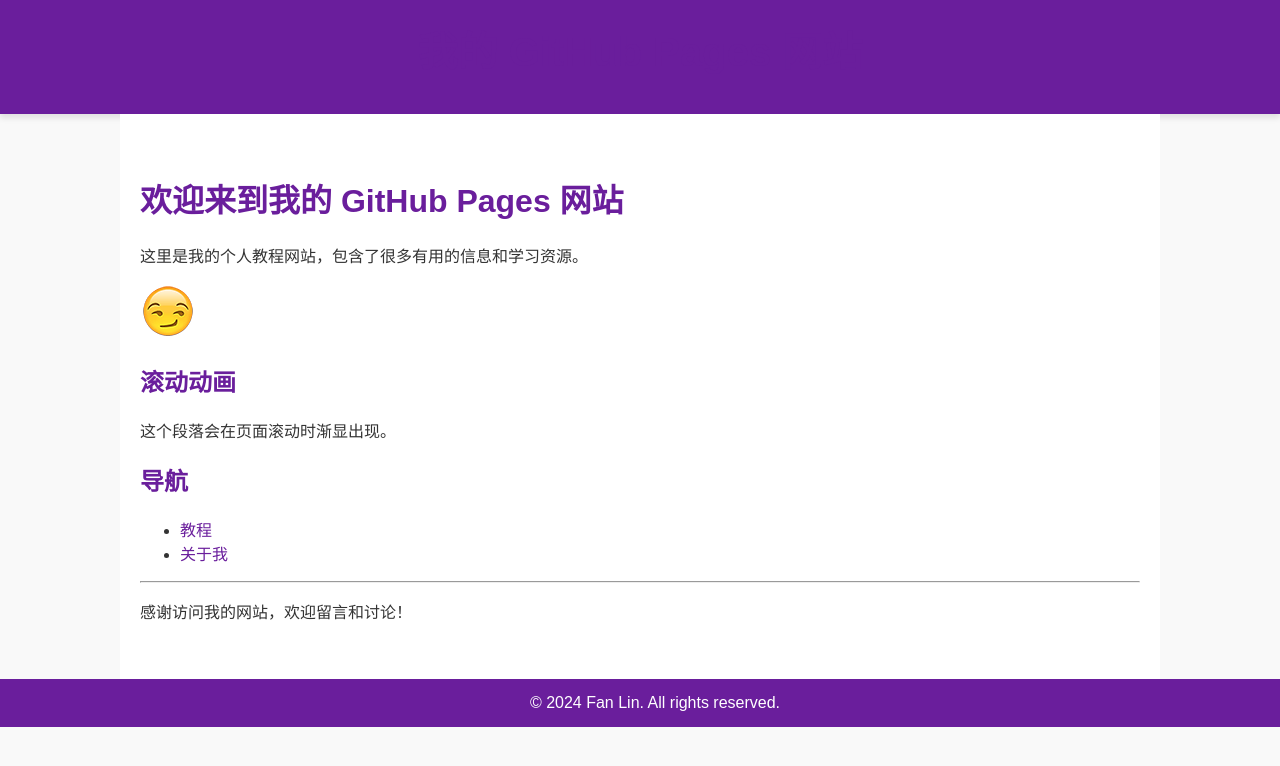
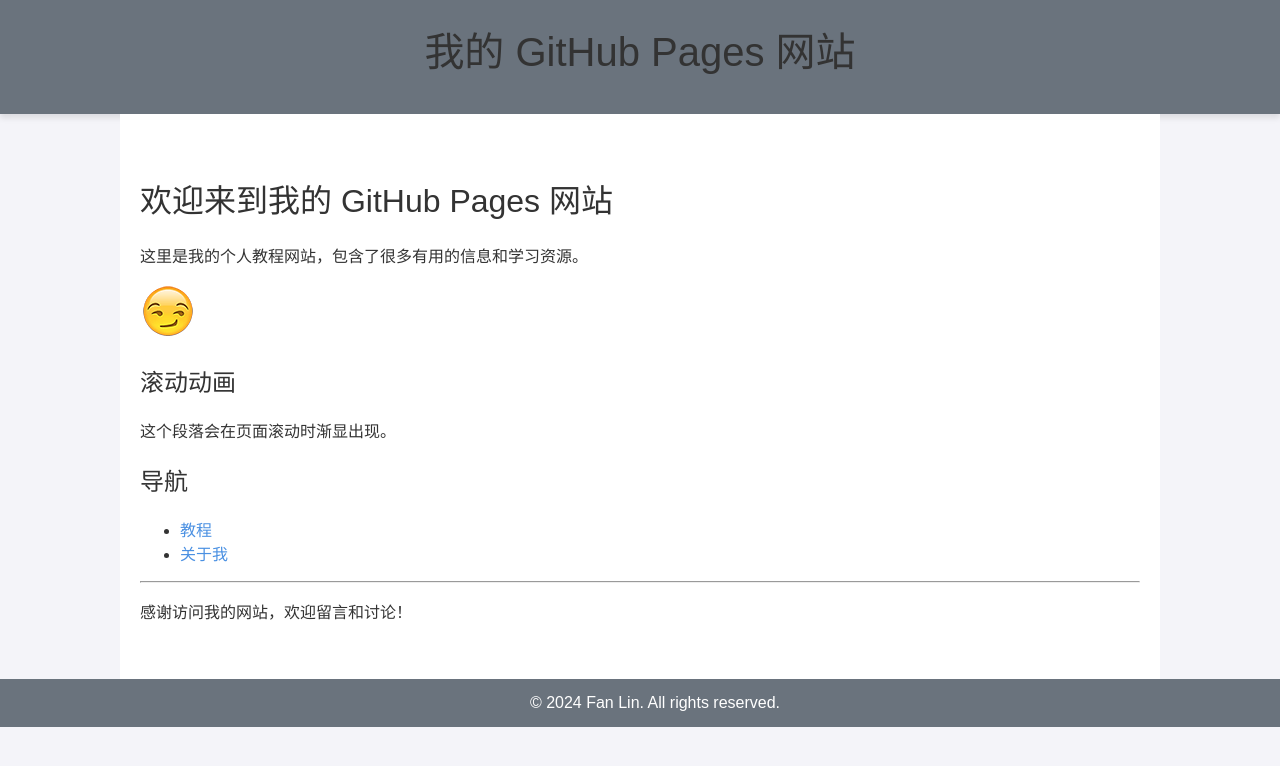
Before and after one commit to Fan-Lin/Fan-Lin.github.io, a Jekyll site: the page built from index.md, in a window 1280 px wide. Shown: the top 766 px of the page. Built offline with Jekyll 4.4.1, drawn with Linux system fonts in a browser that asks for light colours.

Commit message:
add basic fig11

```diff
--- a/assets/css/style.css
+++ b/assets/css/style.css
@@ -1,30 +1,30 @@
 /* 基本字体和背景设置 */
 body {
   font-family: 'Arial', sans-serif;
-  background-color: #f9f9f9; /* 背景颜色为浅灰白色，增加可读性 */
-  color: #333333; /* 设置深灰色文字，确保高对比度，清晰易读 */
+  background-color: #f4f4f9; /* 浅灰色背景，避免太亮，增加舒适感 */
+  color: #333333; /* 深灰色文字，清晰且舒适 */
   margin: 0;
   padding: 0;
 }
 
 /* 设置链接的样式 */
 a {
-  color: #6A1E9C; /* 紫色链接，保持一致性 */
+  color: #4A90E2; /* 柔和的蓝色链接 */
   text-decoration: none;
 }
 
 a:hover {
   text-decoration: underline;
-  color: #9B30FF; /* 鼠标悬停时，链接颜色更浅紫 */
+  color: #1A73E8; /* 鼠标悬停时，变为较亮的蓝色 */
 }
 
 /* 页头样式 */
 header {
-  background-color: #6A1E9C; /* 紫色背景 */
+  background-color: #6A737D; /* 低调的深灰蓝色背景 */
   color: white; /* 白色文字 */
   padding: 20px;
   text-align: center;
-  box-shadow: 0 4px 6px rgba(0, 0, 0, 0.1); /* 添加阴影效果 */
+  box-shadow: 0 4px 6px rgba(0, 0, 0, 0.1); /* 加入柔和的阴影 */
 }
 
 header h1 {
@@ -34,7 +34,8 @@ header h1 {
 
 /* 页面内容 */
 h1, h2, h3 {
-  color: #6A1E9C; /* 使用紫色标题 */
+  color: #333333; /* 深灰色标题 */
+  font-weight: normal;
 }
 
 /* 主体区域 */
@@ -42,12 +43,12 @@ main {
   padding: 40px 20px;
   max-width: 1000px;
   margin: 0 auto;
-  background-color: #ffffff; /* 内容区域背景为白色，增加对比度 */
+  background-color: #ffffff; /* 内容区域背景为白色 */
 }
 
 /* 主页链接按钮样式 */
 button {
-  background-color: #6A1E9C; /* 紫色按钮 */
+  background-color: #4A90E2; /* 柔和的蓝色按钮 */
   color: white;
   padding: 10px 20px;
   border: none;
@@ -56,13 +57,13 @@ button {
 }
 
 button:hover {
-  background-color: #9B30FF; /* 按钮悬停时变为浅紫色 */
+  background-color: #1A73E8; /* 按钮悬停时变为亮蓝色 */
 }
 
 /* 页脚样式 */
 footer {
-  background-color: #6A1E9C; /* 紫色背景 */
-  color: white; /* 白色文字 */
+  background-color: #6A737D; /* 与header一致的深灰蓝色背景 */
+  color: white;
   text-align: center;
   padding: 15px;
   position: relative;
```
